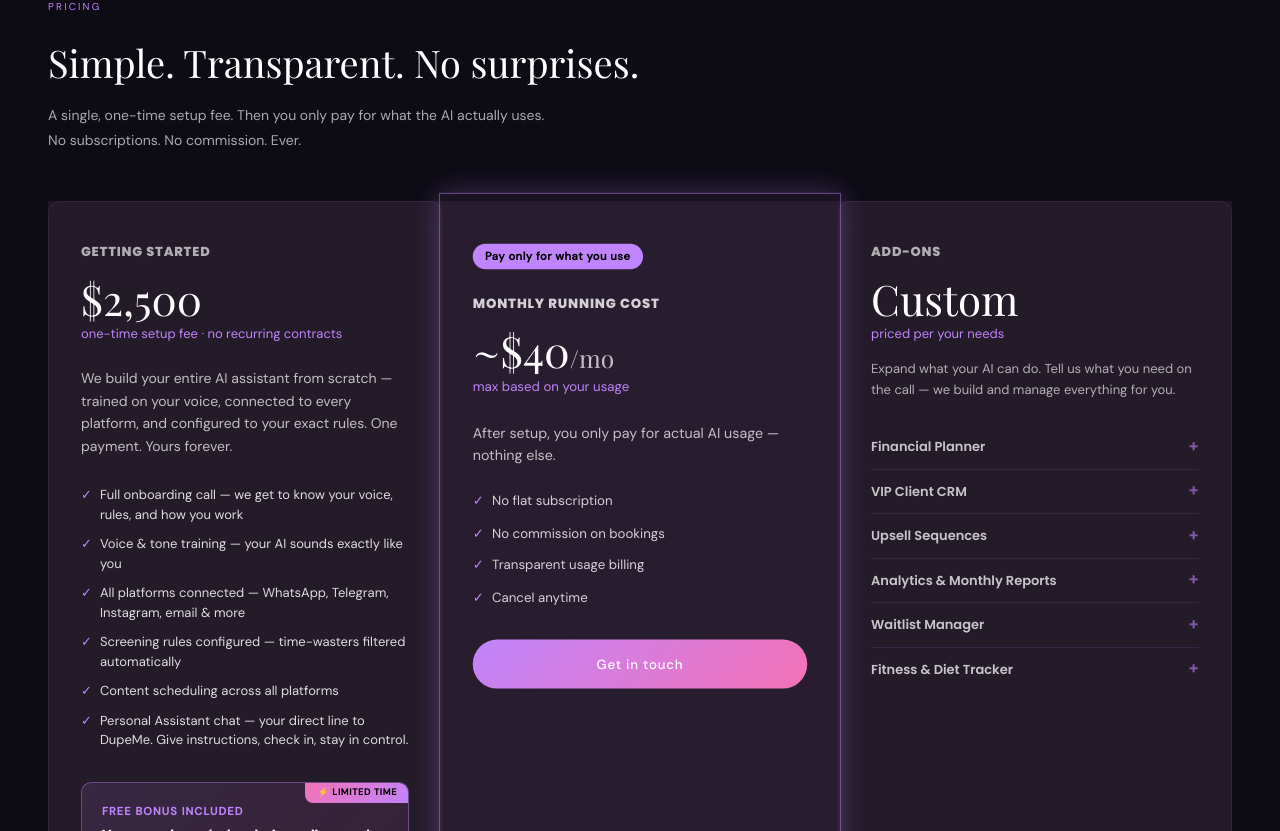
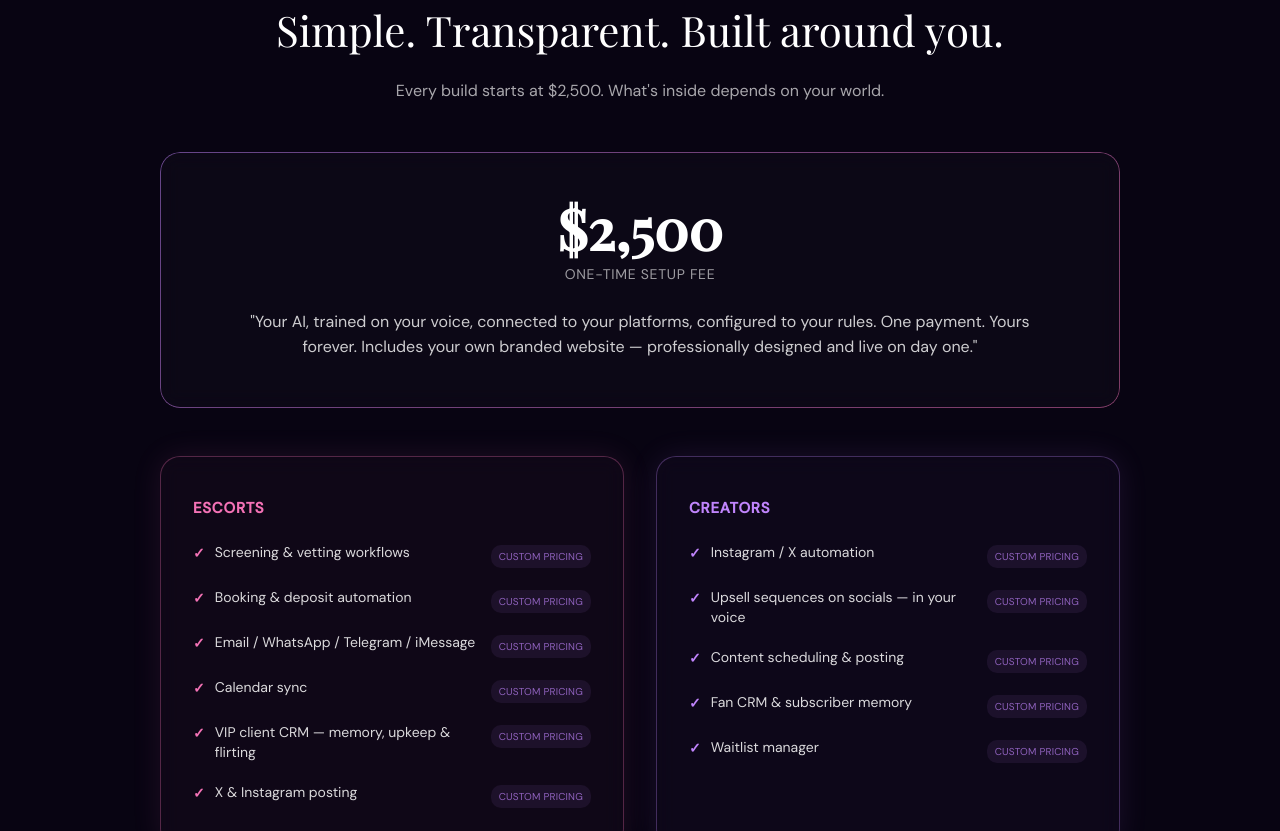
Before and after one commit to annakinanvan-cmd/dupemeaiwebsite, a Next.js app: page / in a window 1280 px wide. Shown: the part 5369-6200 px from the top of the page. Built offline with nearby package versions, Linux system fonts and the light colour scheme.

Commit message:
Update Pricing section layout

```diff
--- a/components/Pricing.tsx
+++ b/components/Pricing.tsx
@@ -1,89 +1,5 @@
 "use client";
-import { useState } from "react";
-
-const addons = [
-  {
-    title: "Financial Planner",
-    desc: "Tracks your income per platform, highlights slow months, estimates taxes, and helps you set earning goals — built around your actual booking volume.",
-  },
-  {
-    title: "VIP Client CRM",
-    desc: "Remembers birthdays, anniversaries, preferences, and past bookings for your top clients. DupeMe sends the right message at exactly the right moment.",
-  },
-  {
-    title: "Upsell Sequences",
-    desc: "Automated follow-up messages written in your voice — designed to convert one-time clients to regulars, and regulars to premium spend.",
-  },
-  {
-    title: "Analytics & Monthly Reports",
-    desc: "Which platforms performed, response rates, booking conversion, and busiest times — delivered as a clean summary every month.",
-  },
-  {
-    title: "Waitlist Manager",
-    desc: "When you're fully booked, DupeMe manages a waitlist and automatically notifies clients the moment a slot opens.",
-  },
-  {
-    title: "Fitness & Diet Tracker",
-    desc: "Track your workouts, meals, and wellness goals in one place. Your personal assistant logs your progress and keeps you on schedule — because taking care of yourself is part of the job.",
-  },
-];
-
-function AddonAccordion() {
-  const [open, setOpen] = useState<number | null>(null);
-  return (
-    <div style={{ display: "flex", flexDirection: "column", gap: 0 }}>
-      {addons.map((a, i) => (
-        <div
-          key={i}
-          style={{
-            borderBottom: i < addons.length - 1 ? ".5px solid rgba(192,132,252,.12)" : "none",
-          }}
-        >
-          <button
-            onClick={() => setOpen(open === i ? null : i)}
-            style={{
-              width: "100%",
-              background: "none",
-              border: "none",
-              cursor: "pointer",
-              display: "flex",
-              justifyContent: "space-between",
-              alignItems: "center",
-              padding: "12px 0",
-              color: open === i ? "#c084fc" : "rgba(255,255,255,.75)",
-              fontSize: 13,
-              fontWeight: 500,
-              textAlign: "left",
-              transition: "color .2s",
-            }}
-          >
-            {a.title}
-            <span style={{
-              fontSize: 16,
-              color: "rgba(192,132,252,.6)",
-              transform: open === i ? "rotate(45deg)" : "rotate(0)",
-              transition: "transform .2s",
-              lineHeight: 1,
-              flexShrink: 0,
-              marginLeft: 8,
-            }}>+</span>
-          </button>
-          {open === i && (
-            <p style={{
-              fontSize: 12,
-              color: "rgba(255,255,255,.65)",
-              lineHeight: 1.7,
-              paddingBottom: 12,
-              margin: 0,
-            }}>
-              {a.desc}
-            </p>
-          )}
-        </div>
-      ))}
-    </div>
-  );
-}
+import React from "react";
 
 export default function Pricing() {
   return (
@@ -91,178 +7,192 @@ export default function Pricing() {
       id="pricing"
       className="section-pad"
       style={{
+        backgroundColor: "#080412",
         borderBottom: ".5px solid rgba(192,132,252,.15)",
         position: "relative",
         zIndex: 2,
+        color: "#ffffff"
       }}
     >
-      <span
-        className="reveal"
-        style={{
-          fontSize: 10,
-          letterSpacing: ".22em",
-          textTransform: "uppercase",
-          color: "#C084FC",
-          marginBottom: "1.25rem",
-          display: "block",
-        }}
-      >
-        Pricing
-      </span>
-      <h2
-        className="font-serif reveal reveal-delay-1"
-        style={{ fontSize: "clamp(26px,3.5vw,38px)", fontWeight: 400, marginBottom: ".75rem" }}
-      >
-        Simple. Transparent. No surprises.
-      </h2>
-      <p
-        className="reveal reveal-delay-2"
-        style={{ fontSize: 14, color: "rgba(255,255,255,.65)", marginBottom: "3rem", maxWidth: 500, lineHeight: 1.8 }}
-      >
-        A single, one-time setup fee. Then you only pay for what the AI actually uses. No subscriptions. No commission. Ever.
-      </p>
+      <div style={{ maxWidth: "1000px", margin: "0 auto", padding: "0 20px" }}>
 
-      {/* 3 Pricing Cards */}
-      <div className="pricing-grid reveal reveal-delay-3" style={{ marginBottom: "4rem" }}>
+        {/* Header */}
+        <div className="reveal" style={{ textAlign: "center", marginBottom: "3rem" }}>
+          <h2
+            className="font-serif"
+            style={{ fontSize: "clamp(28px,4vw,42px)", fontWeight: 400, marginBottom: "1rem" }}
+          >
+            Simple. Transparent. Built around you.
+          </h2>
+          <p
+            style={{ fontSize: "16px", color: "rgba(255,255,255,.65)", margin: "0 auto", maxWidth: "600px", lineHeight: 1.6 }}
+          >
+            Every build starts at $2,500. What's inside depends on your world.
+          </p>
+        </div>
 
-        {/* Card 1 */}
-        <div className="card-hover" style={{ padding: "2.5rem 2rem" }}>
-          <h3 style={{ fontSize: 13, textTransform: "uppercase", letterSpacing: ".06em", color: "rgba(255,255,255,.65)", marginBottom: "1rem" }}>
-            Getting Started
-          </h3>
-          <p className="font-serif" style={{ fontSize: 42, color: "#fff", lineHeight: 1, marginBottom: ".25rem" }}>
-            $2,500
+        {/* Base Card */}
+        <div className="reveal reveal-delay-1" style={{
+          background: "rgba(255,255,255,0.02)",
+          backdropFilter: "blur(10px)",
+          borderRadius: "20px",
+          padding: "3rem 2rem",
+          textAlign: "center",
+          marginBottom: "3rem",
+          position: "relative",
+        }}>
+          {/* subtle purple/pink gradient border */}
+          <div style={{
+            position: "absolute",
+            inset: 0,
+            borderRadius: "20px",
+            padding: "1px",
+            background: "linear-gradient(135deg, rgba(192,132,252,0.5), rgba(244,114,182,0.5))",
+            WebkitMask: "linear-gradient(#fff 0 0) content-box, linear-gradient(#fff 0 0)",
+            WebkitMaskComposite: "xor",
+            maskComposite: "exclude",
+            pointerEvents: "none",
+          }}></div>
+
+          <h3 className="font-serif" style={{ fontSize: "clamp(40px, 6vw, 56px)", fontWeight: "bold", margin: 0, lineHeight: 1 }}>$2,500</h3>
+          <p style={{ fontSize: "14px", color: "rgba(255,255,255,.6)", marginTop: "0.5rem", marginBottom: "1.5rem", textTransform: "uppercase", letterSpacing: "0.05em" }}>
+            one-time setup fee
           </p>
-          <p style={{ fontSize: 13, color: "#C084FC", marginBottom: "1.5rem" }}>
-            one-time setup fee · no recurring contracts
+          <p style={{ fontSize: "16px", color: "rgba(255,255,255,.8)", maxWidth: "800px", margin: "0 auto", lineHeight: 1.6 }}>
+            "Your AI, trained on your voice, connected to your platforms, configured to your rules. One payment. Yours forever. Includes your own branded website — professionally designed and live on day one."
           </p>
-          <p style={{ fontSize: 14, color: "rgba(255,255,255,.72)", lineHeight: 1.6, marginBottom: "1.75rem" }}>
-            We build your entire AI assistant from scratch — trained on your voice, connected to every platform, and configured to your exact rules. One payment. Yours forever.
-          </p>
-          <ul style={{ listStyle: "none", display: "flex", flexDirection: "column", gap: 10, marginBottom: "2rem" }}>
-            <li style={{ fontSize: 13, color: "rgba(255,255,255,.85)", display: "flex", gap: "8px" }}>
-              <span style={{ color: "#c084fc", flexShrink: 0 }}>✓</span>
-              Full onboarding call — we get to know your voice, rules, and how you work
-            </li>
-            <li style={{ fontSize: 13, color: "rgba(255,255,255,.85)", display: "flex", gap: "8px" }}>
-              <span style={{ color: "#c084fc", flexShrink: 0 }}>✓</span>
-              Voice & tone training — your AI sounds exactly like you
-            </li>
-            <li style={{ fontSize: 13, color: "rgba(255,255,255,.85)", display: "flex", gap: "8px" }}>
-              <span style={{ color: "#c084fc", flexShrink: 0 }}>✓</span>
-              All platforms connected — WhatsApp, Telegram, Instagram, email & more
-            </li>
-            <li style={{ fontSize: 13, color: "rgba(255,255,255,.85)", display: "flex", gap: "8px" }}>
-              <span style={{ color: "#c084fc", flexShrink: 0 }}>✓</span>
-              Screening rules configured — time-wasters filtered automatically
-            </li>
-            <li style={{ fontSize: 13, color: "rgba(255,255,255,.85)", display: "flex", gap: "8px" }}>
-              <span style={{ color: "#c084fc", flexShrink: 0 }}>✓</span>
-              Content scheduling across all platforms
-            </li>
-            <li style={{ fontSize: 13, color: "rgba(255,255,255,.85)", display: "flex", gap: "8px" }}>
-              <span style={{ color: "#c084fc", flexShrink: 0 }}>✓</span>
-              Personal Assistant chat — your direct line to DupeMe. Give instructions, check in, stay in control.
-            </li>
-          </ul>
+        </div>
 
-          {/* Free Website — Limited Time Offer */}
+        {/* Two Columns */}
+        <div className="reveal reveal-delay-2" style={{ display: "grid", gridTemplateColumns: "repeat(auto-fit, minmax(300px, 1fr))", gap: "2rem", marginBottom: "3rem" }}>
+
+          {/* Left Column - ESCORTS */}
           <div style={{
-            background: "linear-gradient(135deg, rgba(192,132,252,.12), rgba(244,114,182,.08))",
-            border: "1px solid rgba(192,132,252,.4)",
-            borderRadius: 10,
-            padding: "1.25rem",
+            background: "rgba(244,114,182,0.03)",
+            backdropFilter: "blur(10px)",
+            border: "1px solid rgba(244,114,182,0.3)",
+            boxShadow: "0 0 30px rgba(244,114,182,0.1)",
+            borderRadius: "20px",
+            padding: "2.5rem 2rem",
             position: "relative",
-            overflow: "hidden",
-          }}>
-            <div style={{
-              position: "absolute",
-              top: "-1px",
-              right: "-1px",
-              background: "linear-gradient(135deg, #f472b6, #c084fc)",
-              color: "#000",
-              fontSize: 9,
-              fontWeight: 700,
-              letterSpacing: ".08em",
-              textTransform: "uppercase",
-              padding: "4px 12px",
-              borderRadius: "0 10px 0 8px",
-            }}>
-              ⚡ Limited Time
-            </div>
-            <p style={{ fontSize: 11, color: "#c084fc", letterSpacing: ".1em", textTransform: "uppercase", marginBottom: ".4rem", fontWeight: 600 }}>
-              Free Bonus Included
-            </p>
-            <p style={{ fontSize: 15, fontWeight: 700, color: "#fff", marginBottom: ".4rem" }}>
-              Your own branded website — live on day one
-            </p>
-            <p style={{ fontSize: 12, color: "rgba(255,255,255,.65)", lineHeight: 1.6 }}>
-              Your photos, rates, and booking link — professionally designed and ready to share the moment we go live. Normally a separate cost. Included free for early clients.
-            </p>
+            transition: "transform 0.3s ease",
+          }} className="card-hover">
+            <h4 style={{ color: "#F472B6", fontSize: "15px", textTransform: "uppercase", letterSpacing: "0.05em", marginBottom: "1.5rem", fontWeight: "600" }}>ESCORTS</h4>
+            <ul style={{ listStyle: "none", padding: 0, margin: 0, display: "flex", flexDirection: "column", gap: "1.25rem" }}>
+              {[
+                "Screening & vetting workflows",
+                "Booking & deposit automation",
+                "Email / WhatsApp / Telegram / iMessage",
+                "Calendar sync",
+                "VIP client CRM — memory, upkeep & flirting",
+                "X & Instagram posting"
+              ].map((item, i) => (
+                <li key={i} style={{ display: "flex", alignItems: "flex-start", justifyContent: "space-between", gap: "10px", fontSize: "14px", color: "rgba(255,255,255,.85)" }}>
+                  <div style={{ display: "flex", gap: "10px" }}>
+                    <span style={{ color: "#F472B6", flexShrink: 0, fontWeight: "bold" }}>✓</span>
+                    <span style={{ lineHeight: 1.4 }}>{item}</span>
+                  </div>
+                  <span style={{
+                    fontSize: "10px",
+                    background: "rgba(192,132,252,0.08)",
+                    padding: "4px 8px",
+                    borderRadius: "10px",
+                    color: "rgba(192,132,252,0.7)",
+                    whiteSpace: "nowrap",
+                    alignSelf: "flex-start",
+                    marginTop: "2px",
+                    textTransform: "uppercase",
+                    letterSpacing: "0.02em"
+                  }}>custom pricing</span>
+                </li>
+              ))}
+            </ul>
+          </div>
+
+          {/* Right Column - CREATORS */}
+          <div style={{
+            background: "rgba(192,132,252,0.03)",
+            backdropFilter: "blur(10px)",
+            border: "1px solid rgba(192,132,252,0.3)",
+            boxShadow: "0 0 30px rgba(192,132,252,0.1)",
+            borderRadius: "20px",
+            padding: "2.5rem 2rem",
+            position: "relative",
+            transition: "transform 0.3s ease",
+          }} className="card-hover">
+            <h4 style={{ color: "#C084FC", fontSize: "15px", textTransform: "uppercase", letterSpacing: "0.05em", marginBottom: "1.5rem", fontWeight: "600" }}>CREATORS</h4>
+            <ul style={{ listStyle: "none", padding: 0, margin: 0, display: "flex", flexDirection: "column", gap: "1.25rem" }}>
+              {[
+                "Instagram / X automation",
+                "Upsell sequences on socials — in your voice",
+                "Content scheduling & posting",
+                "Fan CRM & subscriber memory",
+                "Waitlist manager"
+              ].map((item, i) => (
+                <li key={i} style={{ display: "flex", alignItems: "flex-start", justifyContent: "space-between", gap: "10px", fontSize: "14px", color: "rgba(255,255,255,.85)" }}>
+                  <div style={{ display: "flex", gap: "10px" }}>
+                    <span style={{ color: "#C084FC", flexShrink: 0, fontWeight: "bold" }}>✓</span>
+                    <span style={{ lineHeight: 1.4 }}>{item}</span>
+                  </div>
+                  <span style={{
+                    fontSize: "10px",
+                    background: "rgba(192,132,252,0.08)",
+                    padding: "4px 8px",
+                    borderRadius: "10px",
+                    color: "rgba(192,132,252,0.7)",
+                    whiteSpace: "nowrap",
+                    alignSelf: "flex-start",
+                    marginTop: "2px",
+                    textTransform: "uppercase",
+                    letterSpacing: "0.02em"
+                  }}>custom pricing</span>
+                </li>
+              ))}
+            </ul>
           </div>
         </div>
 
+        {/* Do both? callout */}
+        <div className="reveal reveal-delay-3" style={{ textAlign: "center", marginBottom: "3rem" }}>
+          <p style={{ fontSize: "16px", color: "rgba(255,255,255,.7)", fontStyle: "italic", fontWeight: 300, maxWidth: "600px", margin: "0 auto", lineHeight: 1.6 }}>
+            "Escort by night, creator by day? We build for both. Get in touch and we'll scope it out together."
+          </p>
+        </div>
 
-        {/* Card 2 - Focal */}
-        <div className="pricing-focal" style={{
-          padding: "3rem 2rem",
-          background: "rgba(192,132,252,0.06)",
-          border: "1px solid rgba(192,132,252,0.5)",
-          boxShadow: "0 0 30px rgba(192,132,252,0.2)",
-          position: "relative",
-          zIndex: 5,
-          transition: "transform 0.3s ease, box-shadow 0.3s ease"
+        {/* Monthly Cost Strip */}
+        <div className="reveal reveal-delay-4" style={{
+          textAlign: "center",
+          padding: "2.5rem 2rem",
+          background: "linear-gradient(135deg, rgba(255,255,255,0.02), rgba(255,255,255,0.04))",
+          borderRadius: "20px",
+          border: "1px solid rgba(255,255,255,0.08)",
+          marginBottom: "3rem"
         }}>
-          <div style={{ display: "inline-block", padding: "4px 12px", background: "#C084FC", color: "#000", fontSize: 11, fontWeight: 600, letterSpacing: ".04em", borderRadius: 100, marginBottom: "1.5rem" }}>
-            Pay only for what you use
+          <h3 className="font-serif" style={{ fontSize: "clamp(32px, 5vw, 42px)", fontWeight: "bold", margin: "0 0 0.5rem 0", color: "#fff", lineHeight: 1 }}>
+            ~$40–$100<span style={{ fontSize: "clamp(18px, 3vw, 24px)", color: "rgba(255,255,255,.5)", fontWeight: "normal" }}>/mo</span>
+          </h3>
+          <p style={{ fontSize: "15px", color: "rgba(255,255,255,.7)", marginBottom: "1.5rem", maxWidth: "600px", margin: "0 auto 1.5rem auto", lineHeight: 1.6 }}>
+            after setup — you only pay for actual AI usage. No subscriptions. No commission. Ever.
+          </p>
+          <div style={{ display: "flex", flexWrap: "wrap", justifyContent: "center", gap: "1.5rem", fontSize: "14px", color: "rgba(255,255,255,.8)" }}>
+            <span style={{ display: "flex", alignItems: "center", gap: "8px" }}><span style={{ color: "#C084FC" }}>✓</span> No flat subscription</span>
+            <span style={{ display: "flex", alignItems: "center", gap: "8px" }}><span style={{ color: "#C084FC" }}>✓</span> No commission on bookings</span>
+            <span style={{ display: "flex", alignItems: "center", gap: "8px" }}><span style={{ color: "#C084FC" }}>✓</span> Cancel anytime</span>
           </div>
-          <h3 style={{ fontSize: 13, textTransform: "uppercase", letterSpacing: ".06em", color: "rgba(255,255,255,.8)", marginBottom: "1rem" }}>
-            Monthly Running Cost
-          </h3>
-          <p className="font-serif" style={{ fontSize: 42, color: "#fff", lineHeight: 1, marginBottom: ".25rem" }}>
-            ~$40<span style={{ fontSize: 24, color: "rgba(255,255,255,.72)" }}>/mo</span>
-          </p>
-          <p style={{ fontSize: 13, color: "#C084FC", marginBottom: "1.5rem" }}>
-            max based on your usage
-          </p>
-          <p style={{ fontSize: 14, color: "rgba(255,255,255,.72)", lineHeight: 1.6, marginBottom: "1.5rem" }}>
-            After setup, you only pay for actual AI usage — nothing else.
-          </p>
-          <ul style={{ listStyle: "none", display: "flex", flexDirection: "column", gap: 12, marginBottom: "2rem" }}>
-            <li style={{ fontSize: 13, color: "rgba(255,255,255,.8)", display: "flex", gap: "8px" }}><span style={{color: "#C084FC"}}>✓</span> No flat subscription</li>
-            <li style={{ fontSize: 13, color: "rgba(255,255,255,.8)", display: "flex", gap: "8px" }}><span style={{color: "#C084FC"}}>✓</span> No commission on bookings</li>
-            <li style={{ fontSize: 13, color: "rgba(255,255,255,.8)", display: "flex", gap: "8px" }}><span style={{color: "#C084FC"}}>✓</span> Transparent usage billing</li>
-            <li style={{ fontSize: 13, color: "rgba(255,255,255,.8)", display: "flex", gap: "8px" }}><span style={{color: "#C084FC"}}>✓</span> Cancel anytime</li>
-          </ul>
+        </div>
+
+        {/* CTA Button */}
+        <div className="reveal reveal-delay-5" style={{ textAlign: "center", paddingBottom: "2rem" }}>
           <button
             className="btn-primary"
-            style={{ width: "100%", justifyContent: "center" }}
+            style={{ width: "100%", maxWidth: "300px", justifyContent: "center", padding: "1.25rem 2rem", fontSize: "16px" }}
             onClick={() => window.dispatchEvent(new CustomEvent('openContactModal'))}
           >
             Get in touch
           </button>
         </div>
 
-        {/* Card 3 */}
-        <div className="card-hover" style={{ padding: "2.5rem 2rem" }}>
-          <h3 style={{ fontSize: 13, textTransform: "uppercase", letterSpacing: ".06em", color: "rgba(255,255,255,.65)", marginBottom: "1rem" }}>
-            Add-Ons
-          </h3>
-          <p className="font-serif" style={{ fontSize: 42, color: "#fff", lineHeight: 1, marginBottom: ".25rem" }}>
-            Custom
-          </p>
-          <p style={{ fontSize: 13, color: "#C084FC", marginBottom: "1rem" }}>
-            priced per your needs
-          </p>
-          <p style={{ fontSize: 13, color: "rgba(255,255,255,.65)", lineHeight: 1.6, marginBottom: "1.5rem" }}>
-            Expand what your AI can do. Tell us what you need on the call — we build and manage everything for you.
-          </p>
-          <AddonAccordion />
-        </div>
       </div>
-
-
-
     </section>
   );
 }
```
